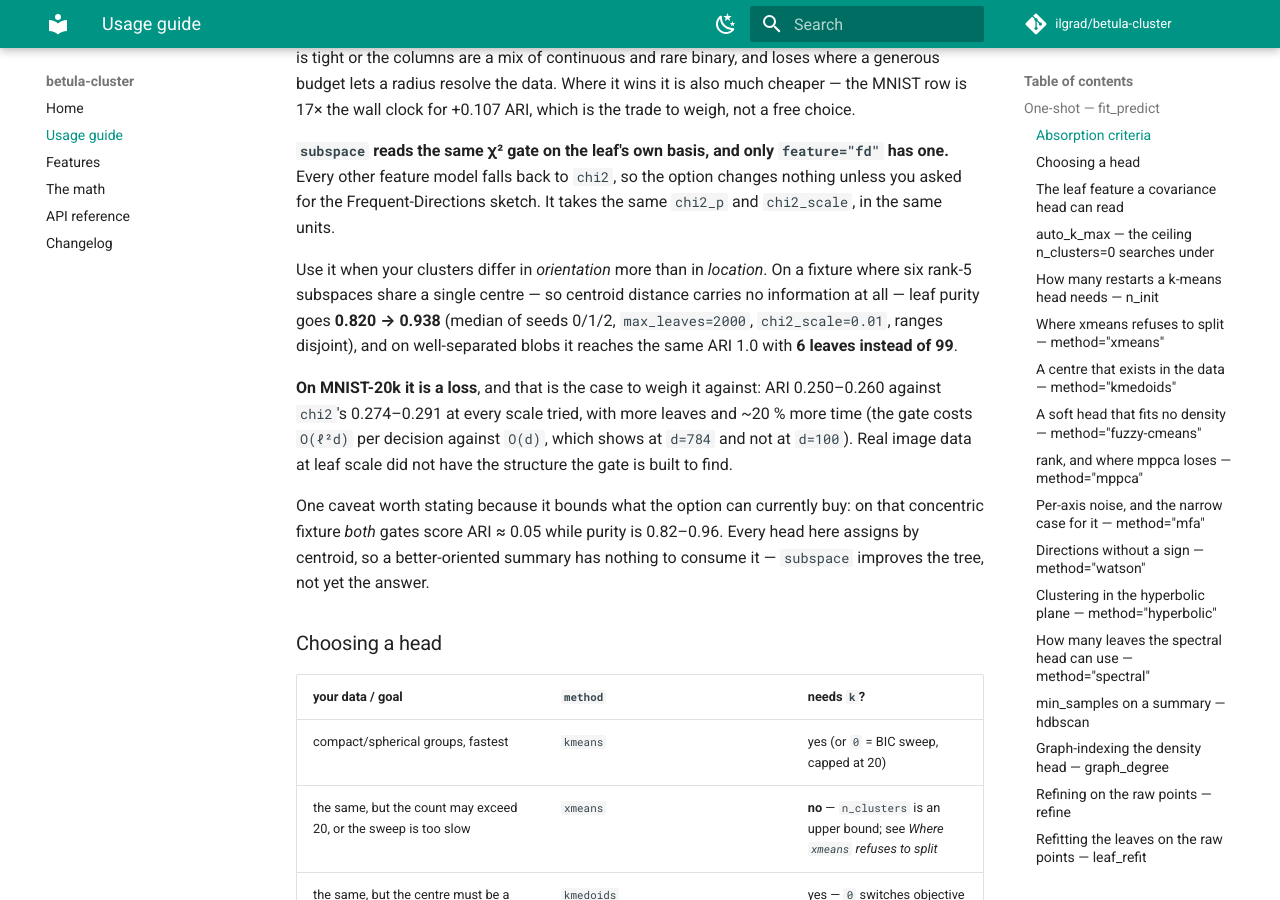
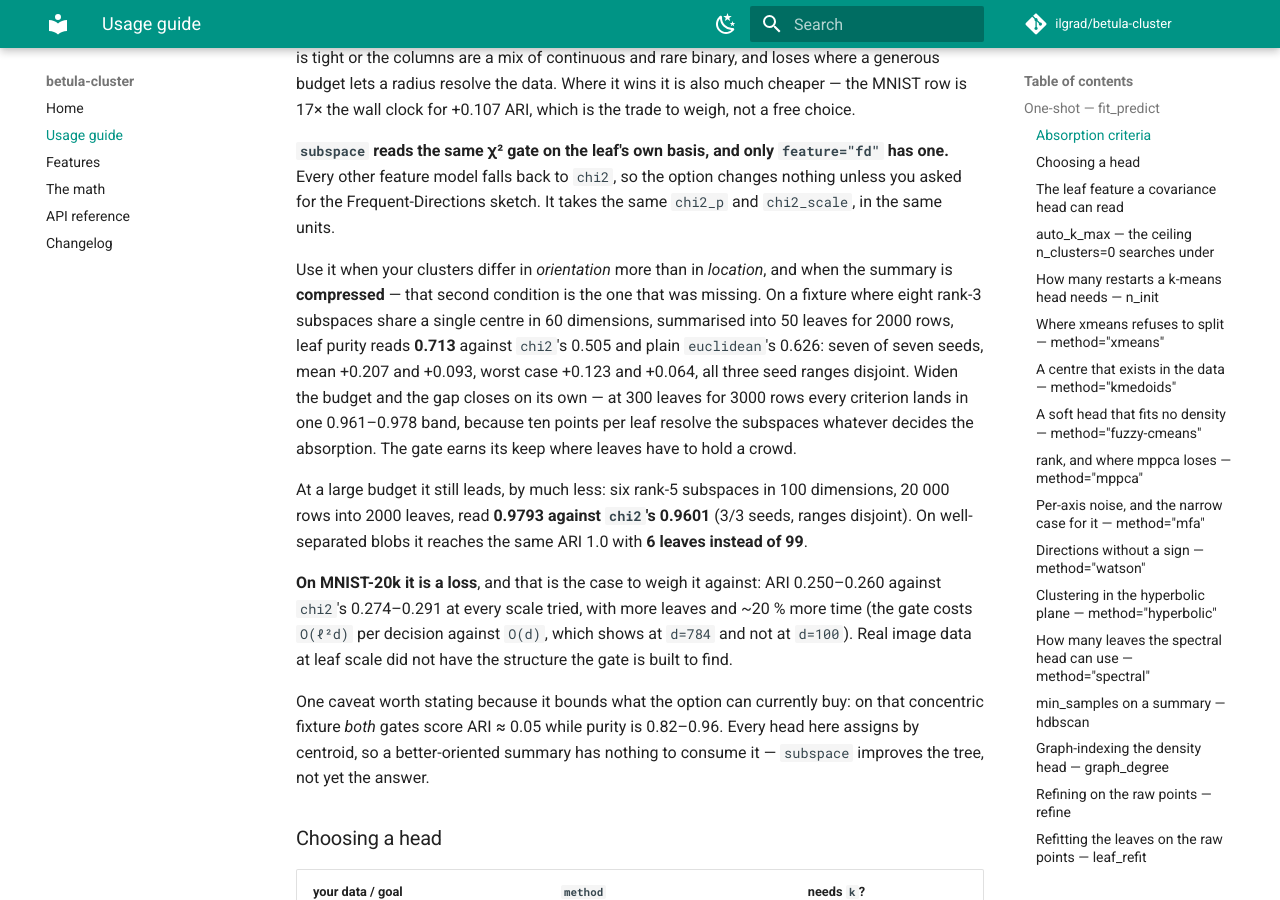
Before and after one commit to ilgrad/betula-cluster, an MkDocs documentation site: the page built from docs/USAGE.md, in a window 1280 px wide and 900 px high, scrolled down 4349 px. Built offline with MkDocs 1.6.1 and Material for MkDocs 9.7.7, drawn with Linux system fonts in a browser that asks for light colours; comment, search, counter and statistics services are not loaded.

Commit message:
test(absorb): give the subspace gate a fixture that can see it
The wrapper test for `absorb="subspace"` had been reduced to asserting that it
*matches* `chi2`, with a docstring saying no fixture in the suite separated
them and no budget did either. That was a property of the fixture, not of the
gate: three rank-3 subspaces in 40 dimensions summarised into 300 leaves for
3000 rows is ten points per leaf, and at that resolution every criterion
recovers the subspaces -- euclidean, radius, chi2 and subspace all land in one
0.961-0.978 band.

Compression is the axis, not the ambient dimension. Eight rank-3 subspaces
through one shared centre in 60 dimensions, 2000 rows into 50 leaves, read
subspace 0.713 against chi2 0.505 and euclidean 0.626: seven of seven seeds
against both, mean +0.207 and +0.093, worst case +0.123 and +0.064, all three
seed ranges disjoint. Swept over four configurations and four budgets to find
it, and the three that stay flat are the ones with a wide budget.

The margin is entirely the basis, which is what makes this a regression test
rather than a threshold: with feature="diagonal" the option falls back to
MahalanobisChi2 and reads 0.4810, bit for bit what chi2 reads, against the fd
path's 0.6925.

The published large-budget claim still holds in direction. Six rank-5
subspaces at d=100, 20 000 rows into 2000 leaves: 0.9793 against chi2's
0.9601, 3/3 seeds, ranges disjoint -- smaller than the 0.820 -> 0.938 first
recorded, which is what a better summary should do to it. USAGE now states the
compression condition instead of leaving the reader to find it.

```diff
--- a/docs/USAGE.md
+++ b/docs/USAGE.md
@@ -154,10 +154,18 @@
 other feature model falls back to `chi2`, so the option changes nothing unless you asked for the
 Frequent-Directions sketch. It takes the same `chi2_p` and `chi2_scale`, in the same units.
 
-Use it when your clusters differ in *orientation* more than in *location*. On a fixture where six
-rank-5 subspaces share a single centre — so centroid distance carries no information at all — leaf
-purity goes **0.820 → 0.938** (median of seeds 0/1/2, `max_leaves=2000`, `chi2_scale=0.01`, ranges
-disjoint), and on well-separated blobs it reaches the same ARI 1.0 with **6 leaves instead of 99**.
+Use it when your clusters differ in *orientation* more than in *location*, and when the summary is
+**compressed** — that second condition is the one that was missing. On a fixture where eight rank-3
+subspaces share a single centre in 60 dimensions, summarised into 50 leaves for 2000 rows, leaf
+purity reads **0.713** against `chi2`'s 0.505 and plain `euclidean`'s 0.626: seven of seven seeds,
+mean +0.207 and +0.093, worst case +0.123 and +0.064, all three seed ranges disjoint. Widen the
+budget and the gap closes on its own — at 300 leaves for 3000 rows every criterion lands in one
+0.961–0.978 band, because ten points per leaf resolve the subspaces whatever decides the absorption.
+The gate earns its keep where leaves have to hold a crowd.
+
+At a large budget it still leads, by much less: six rank-5 subspaces in 100 dimensions, 20 000 rows
+into 2000 leaves, read **0.9793 against `chi2`'s 0.9601** (3/3 seeds, ranges disjoint). On
+well-separated blobs it reaches the same ARI 1.0 with **6 leaves instead of 99**.
 
 **On MNIST-20k it is a loss**, and that is the case to weigh it against: ARI 0.250–0.260 against
 `chi2`'s 0.274–0.291 at every scale tried, with more leaves and ~20 % more time (the gate costs
```
Also changed, not shown: 1 other file.
